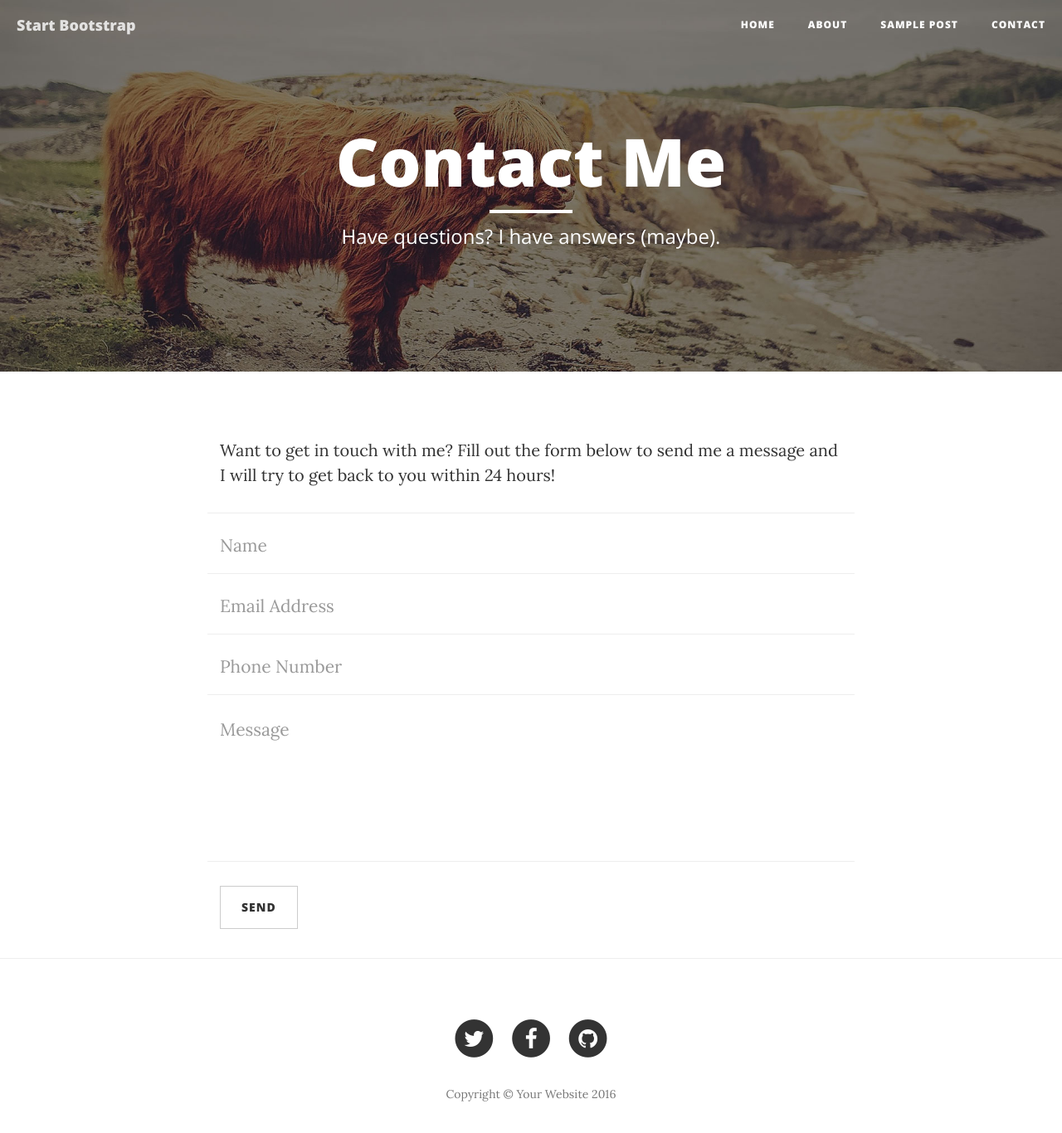
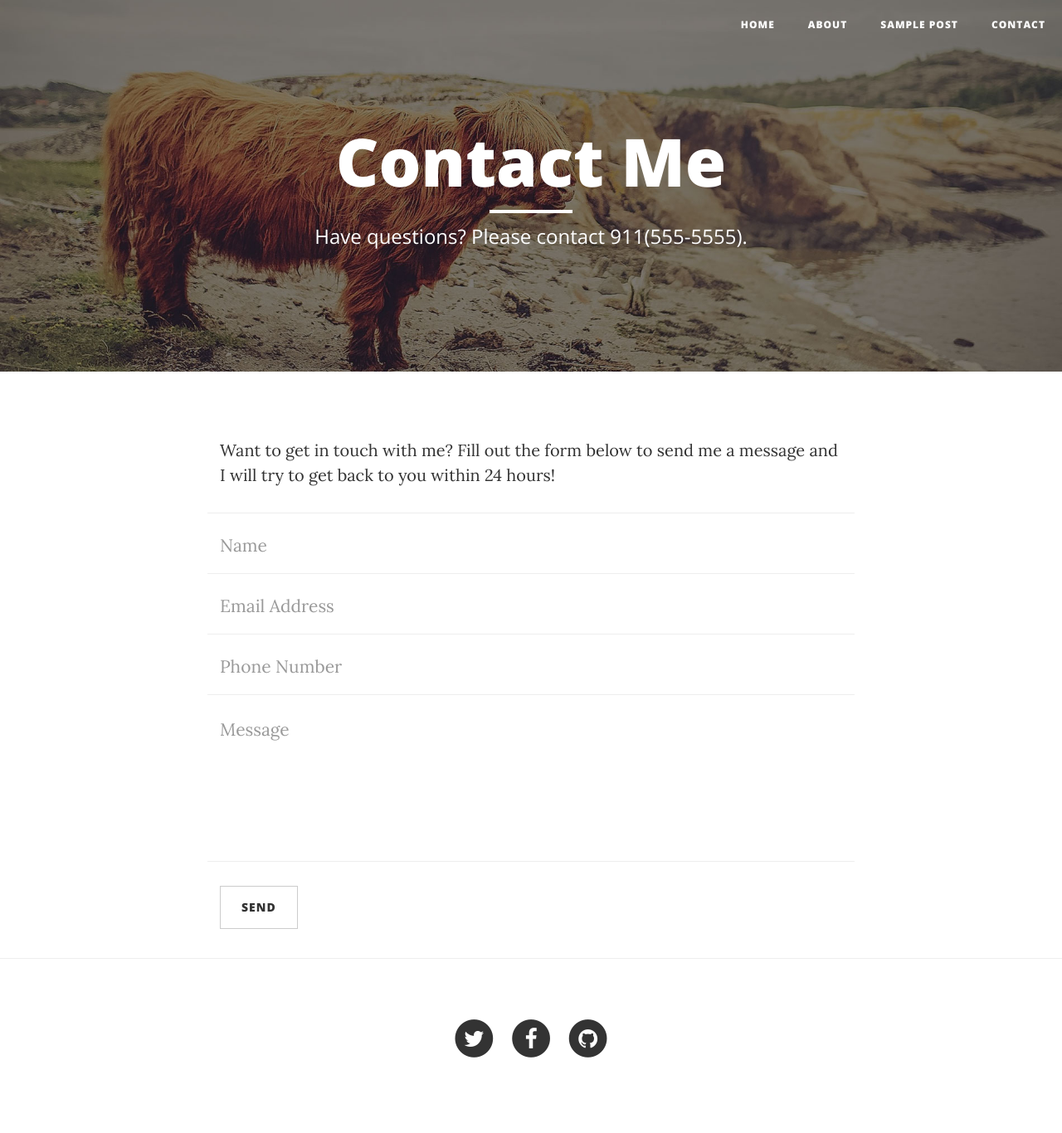
Before and after one commit to vanessagayot/CleanBlog.github.io, a website: page contact.html in a window 1280 px wide. Shown: the whole page at 83% size. Drawn offline with nearby package versions, Linux system fonts and the light colour scheme.

Commit message:
Update contact.html

```diff
--- a/contact.html
+++ b/contact.html
@@ -9,7 +9,7 @@
     <meta name="description" content="">
     <meta name="author" content="">
 
-    <title>Clean Blog - Contact</title>
+    <title>Contact</title>
 
     <!-- Bootstrap Core CSS -->
     <link href="vendor/bootstrap/css/bootstrap.min.css" rel="stylesheet">
@@ -39,10 +39,10 @@
             <!-- Brand and toggle get grouped for better mobile display -->
             <div class="navbar-header page-scroll">
                 <button type="button" class="navbar-toggle" data-toggle="collapse" data-target="#bs-example-navbar-collapse-1">
-                    <span class="sr-only">Toggle navigation</span>
+                    <span class="sr-only"></span>
                     Menu <i class="fa fa-bars"></i>
                 </button>
-                <a class="navbar-brand" href="index.html">Start Bootstrap</a>
+                <a class="navbar-brand" href="index.html"></a>
             </div>
 
             <!-- Collect the nav links, forms, and other content for toggling -->
@@ -76,7 +76,7 @@
                     <div class="page-heading">
                         <h1>Contact Me</h1>
                         <hr class="small">
-                        <span class="subheading">Have questions? I have answers (maybe).</span>
+                        <span class="subheading">Have questions? Please contact 911(555-5555).</span>
                     </div>
                 </div>
             </div>
@@ -165,7 +165,7 @@
                             </a>
                         </li>
                     </ul>
-                    <p class="copyright text-muted">Copyright &copy; Your Website 2016</p>
+                    <p class="copyright text-muted"></p>
                 </div>
             </div>
         </div>
```
